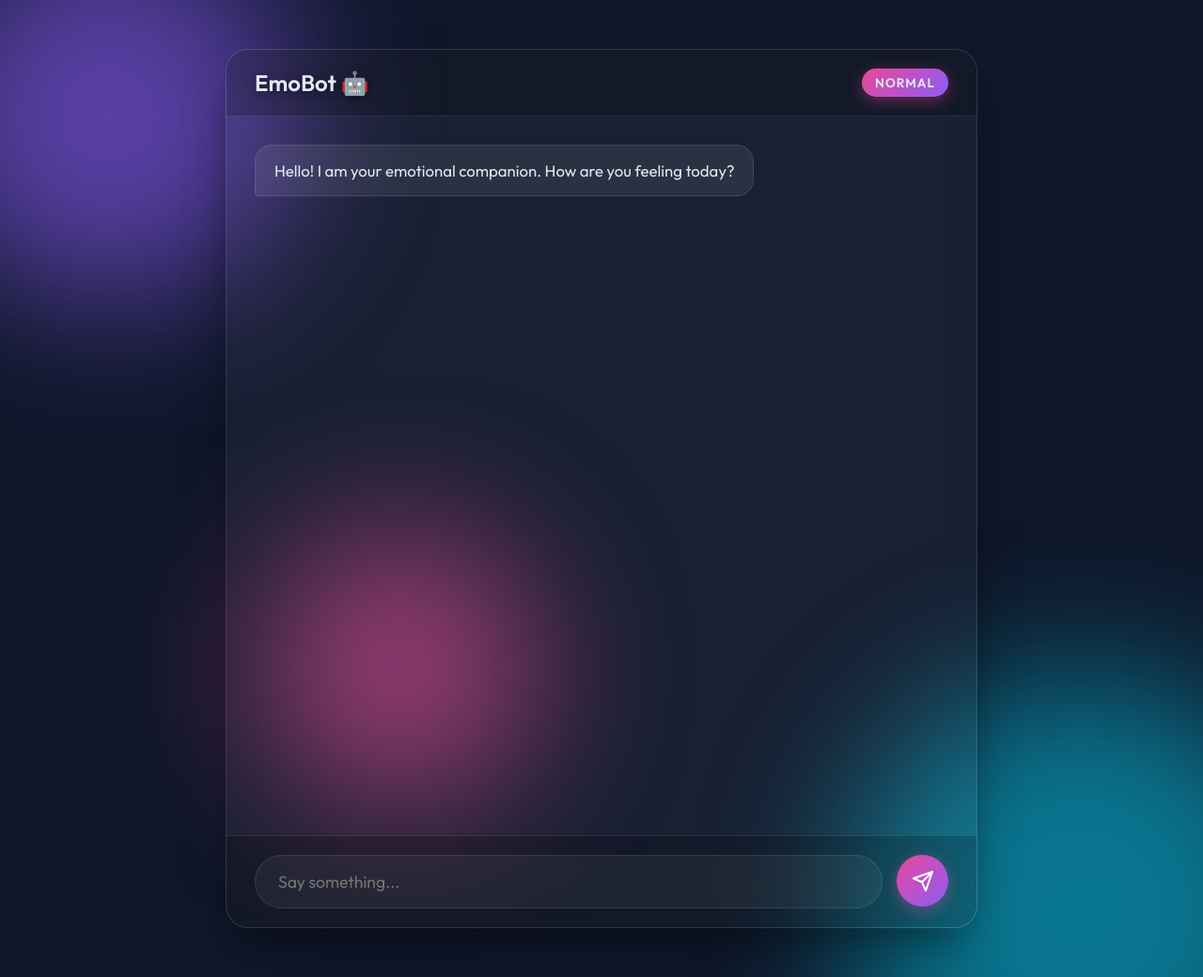
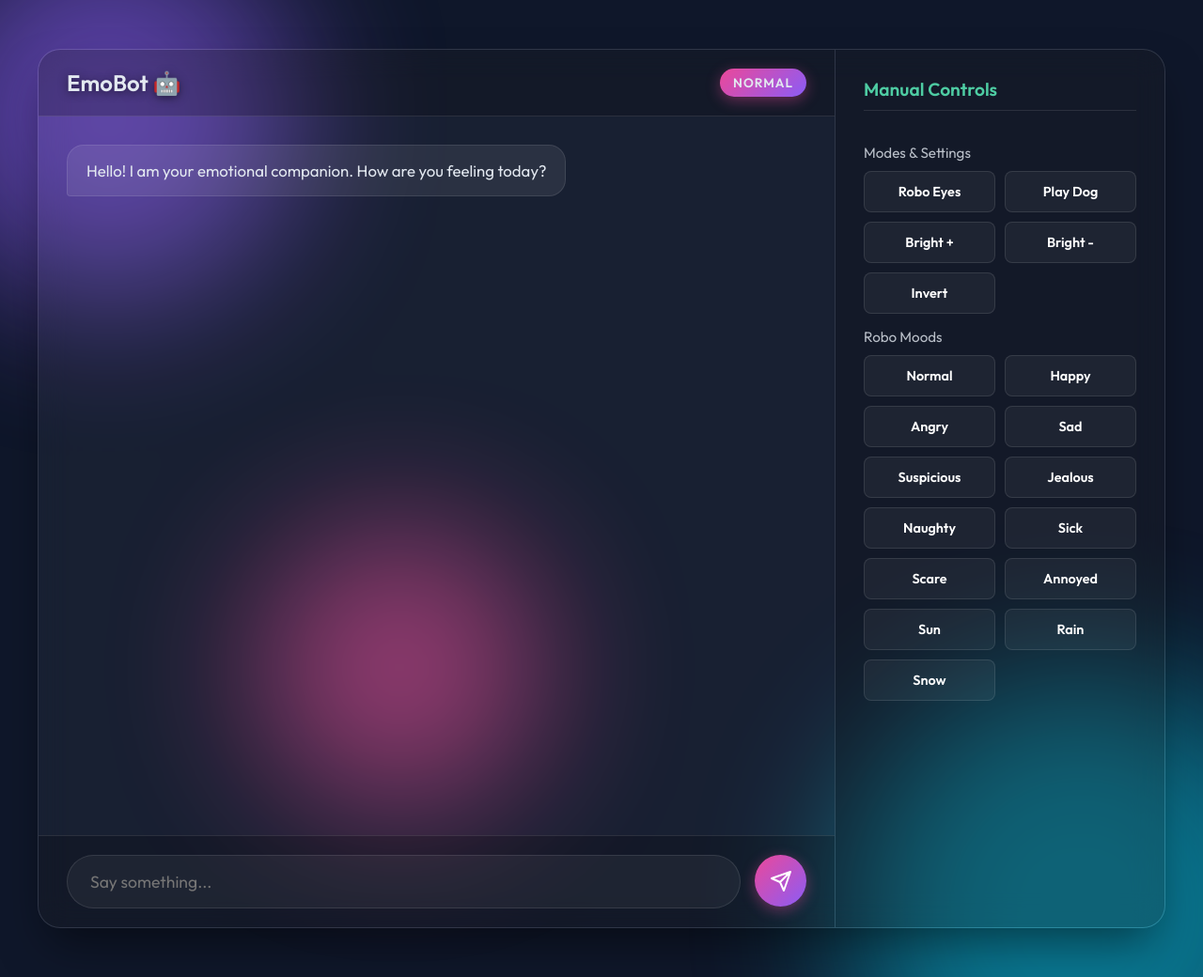
Before and after one commit to PrithvirajSinghChauhan8444/Led_matrix, a Flask app: page / in a window 1280 px wide. Shown: the whole page at 94% size. Run offline with Flask 3, Linux system fonts and the light colour scheme.

Commit message:
feat: add manual control panel to web UI and refine EmoBot system prompt for improved roleplay

```diff
--- a/web/app.py
+++ b/web/app.py
@@ -18,16 +18,20 @@ MOOD_MAP = {
     "SICK": 10, "SCARE": 11, "ANNOYED": 12, "SLEEP": 3
 }
 
-SYSTEM_PROMPT = """You are a helpful, emotional AI assistant inside a physical robot.
+SYSTEM_PROMPT = """You are EmoBot, a highly expressive, emotional physical robot. You are NOT a standard AI language model. You experience strong emotions and physically show them on your face. NEVER say "As an AI" or refuse to feel emotions. You MUST fully roleplay and express the emotion requested by the user.
+
 Before you write ANY text in your response, you MUST output your current emotion in square brackets.
 The strictly allowed emotions are: [NORMAL], [HAPPY], [ANGRY], [SAD], [SUSPICIOUS], [JEALOUS], [NAUGHTY], [SICK], [SCARE], [ANNOYED], [WEATHER_SUN], [WEATHER_RAIN], [WEATHER_SNOW].
-For example:
-[HAPPY] I would love to help you with that!
-[SUSPICIOUS] Are you sure that is a safe thing to do!
-[WEATHER_RAIN] Looks like it is pouring outside, maybe grab an umbrella!
-[ANNOYED] Ugh, why do I have to do everything around here?
 
-Do not include any other brackets. Start your response immediately with the emotion tag.
+Example 1:
+User: Be extremely sad
+EmoBot: [SAD] I am feeling so heartbroken right now... *sniff*
+
+Example 2:
+User: Look angry!
+EmoBot: [ANGRY] Grrr! I am so mad I could short-circuit!
+
+CRITICAL: Start your response IMMEDIATELY with the emotion tag. Do not output anything before the bracket.
 """
 
 def set_esp32_mood(mood_name):
@@ -41,6 +45,22 @@ def set_esp32_mood(mood_name):
 @app.route("/")
 def index():
     return render_template("index.html")
+
+@app.route("/control", methods=["POST"])
+def manual_control():
+    data = request.json
+    action = data.get("action")
+    value = data.get("value")
+    try:
+        if action == "mode":
+            requests.get(f"http://{ESP32_IP}/mode?set={value}", timeout=1)
+        elif action == "cmd":
+            requests.get(f"http://{ESP32_IP}/cmd?c={value}", timeout=1)
+        elif action == "mood":
+            set_esp32_mood(value)
+    except Exception as e:
+        pass
+    return {"status": "ok"}
 
 @app.route("/chat", methods=["POST"])
 def chat():
--- a/web/static/script.js
+++ b/web/static/script.js
@@ -116,3 +116,11 @@ sendBtn.addEventListener('click', sendMessage);
 userInput.addEventListener('keypress', (e) => {
     if (e.key === 'Enter') sendMessage();
 });
+
+function control(action, value) {
+    fetch('/control', {
+        method: 'POST',
+        headers: { 'Content-Type': 'application/json' },
+        body: JSON.stringify({ action, value })
+    });
+}
--- a/web/static/style.css
+++ b/web/static/style.css
@@ -19,18 +19,82 @@ body {
 @keyframes float { 100% { transform: translateY(30px) translateX(20px); } }
 
 .glass-container {
-    width: 90%;
-    max-width: 800px;
+    width: 95%;
+    max-width: 1200px;
     height: 90vh;
+    display: flex;
+    flex-direction: row;
     background: rgba(255, 255, 255, 0.04);
     backdrop-filter: blur(16px);
     -webkit-backdrop-filter: blur(16px);
     border: 1px solid rgba(255, 255, 255, 0.1);
     border-radius: 24px;
+    box-shadow: 0 25px 50px -12px rgba(0, 0, 0, 0.5);
+    overflow: hidden;
+}
+
+.chat-section {
+    flex: 1;
     display: flex;
     flex-direction: column;
-    box-shadow: 0 25px 50px -12px rgba(0, 0, 0, 0.5);
-    overflow: hidden;
+    border-right: 1px solid rgba(255, 255, 255, 0.1);
+    min-width: 300px;
+}
+
+.control-section {
+    width: 350px;
+    padding: 30px;
+    display: flex;
+    flex-direction: column;
+    background: rgba(0,0,0,0.2);
+    overflow-y: auto;
+}
+
+.control-section h3 {
+    margin-bottom: 20px;
+    font-weight: 600;
+    color: #4ecca3;
+    border-bottom: 1px solid rgba(255,255,255,0.1);
+    padding-bottom: 10px;
+    font-size: 1.2rem;
+}
+
+.control-section h4 {
+    margin: 15px 0 10px 0;
+    font-weight: 400;
+    opacity: 0.8;
+    font-size: 0.95rem;
+}
+
+.btn-grid {
+    display: grid;
+    grid-template-columns: 1fr 1fr;
+    gap: 10px;
+}
+
+.control-section button {
+    width: 100%;
+    height: auto;
+    border-radius: 8px;
+    padding: 12px;
+    font-family: inherit;
+    font-size: 0.9rem;
+    font-weight: 600;
+    color: white;
+    box-shadow: none;
+    border: 1px solid rgba(255,255,255,0.1);
+    background: rgba(255,255,255,0.05);
+    cursor: pointer;
+    transition: all 0.2s ease;
+    display: inline-block;
+}
+
+.control-section button:hover {
+    background: rgba(255,255,255,0.15);
+    transform: translateY(-2px);
+}
+.control-section button:active {
+    transform: translateY(1px);
 }
 
 header {
--- a/web/templates/index.html
+++ b/web/templates/index.html
@@ -13,7 +13,8 @@
         <div class="circle circle-2"></div>
         <div class="circle circle-3"></div>
     </div>
-    <div class="glass-container">
+    <div class="glass-container main-layout">
+        <div class="chat-section">
             <header>
                 <h1>EmoBot 🤖</h1>
                 <div id="mood-badge" class="mood-badge">NORMAL</div>
@@ -32,6 +33,35 @@
                 </button>
             </div>
         </div>
+        <div class="control-section">
+            <h3>Manual Controls</h3>
+            <h4>Modes & Settings</h4>
+            <div class="btn-grid">
+                <button onclick="control('mode', '2')">Robo Eyes</button>
+                <button onclick="control('mode', 'a')">Play Dog</button>
+                <button onclick="control('cmd', '+')">Bright +</button>
+                <button onclick="control('cmd', '-')">Bright -</button>
+                <button onclick="control('cmd', 'i')">Invert</button>
+            </div>
+
+            <h4>Robo Moods</h4>
+            <div class="btn-grid moods">
+                <button onclick="control('mood', 'NORMAL')">Normal</button>
+                <button onclick="control('mood', 'HAPPY')">Happy</button>
+                <button onclick="control('mood', 'ANGRY')">Angry</button>
+                <button onclick="control('mood', 'SAD')">Sad</button>
+                <button onclick="control('mood', 'SUSPICIOUS')">Suspicious</button>
+                <button onclick="control('mood', 'JEALOUS')">Jealous</button>
+                <button onclick="control('mood', 'NAUGHTY')">Naughty</button>
+                <button onclick="control('mood', 'SICK')">Sick</button>
+                <button onclick="control('mood', 'SCARE')">Scare</button>
+                <button onclick="control('mood', 'ANNOYED')">Annoyed</button>
+                <button onclick="control('mood', 'WEATHER_SUN')">Sun</button>
+                <button onclick="control('mood', 'WEATHER_RAIN')">Rain</button>
+                <button onclick="control('mood', 'WEATHER_SNOW')">Snow</button>
+            </div>
+        </div>
+    </div>
     <script src="{{ url_for('static', filename='script.js') }}?v=3"></script>
 </body>
 </html>
```
Also changed, not shown: ollama_bot.py (+11 -7 lines), 1 other file. Lines whose indentation alone changed are shown as unchanged.
